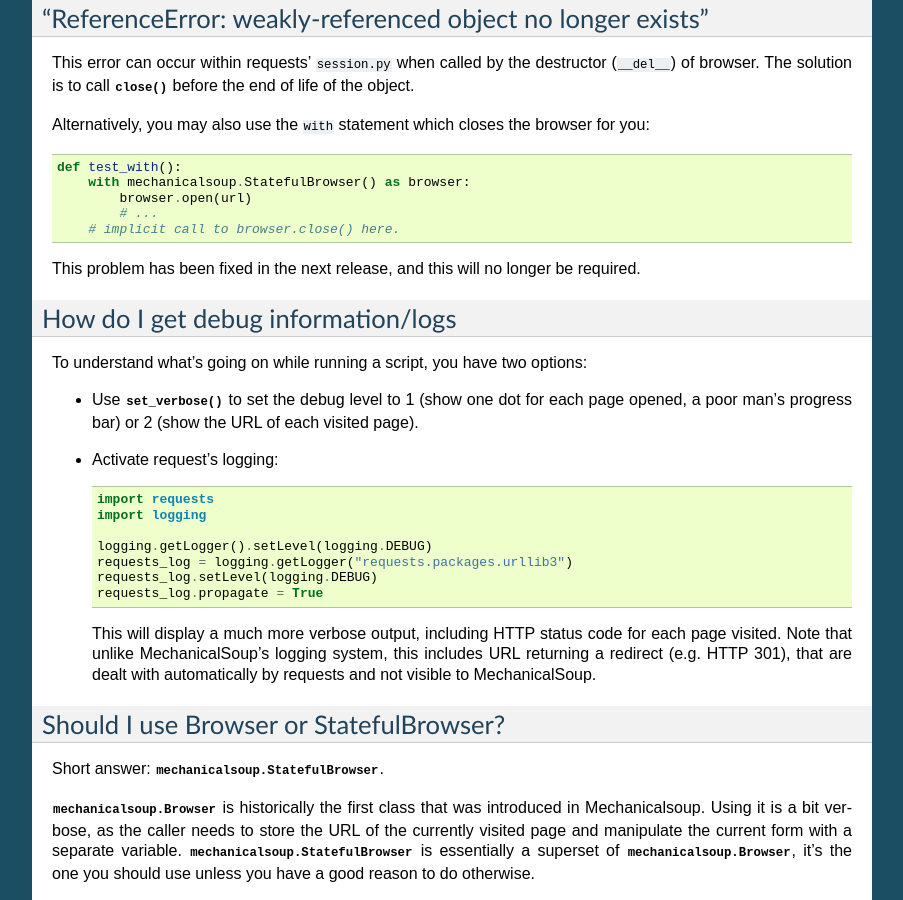
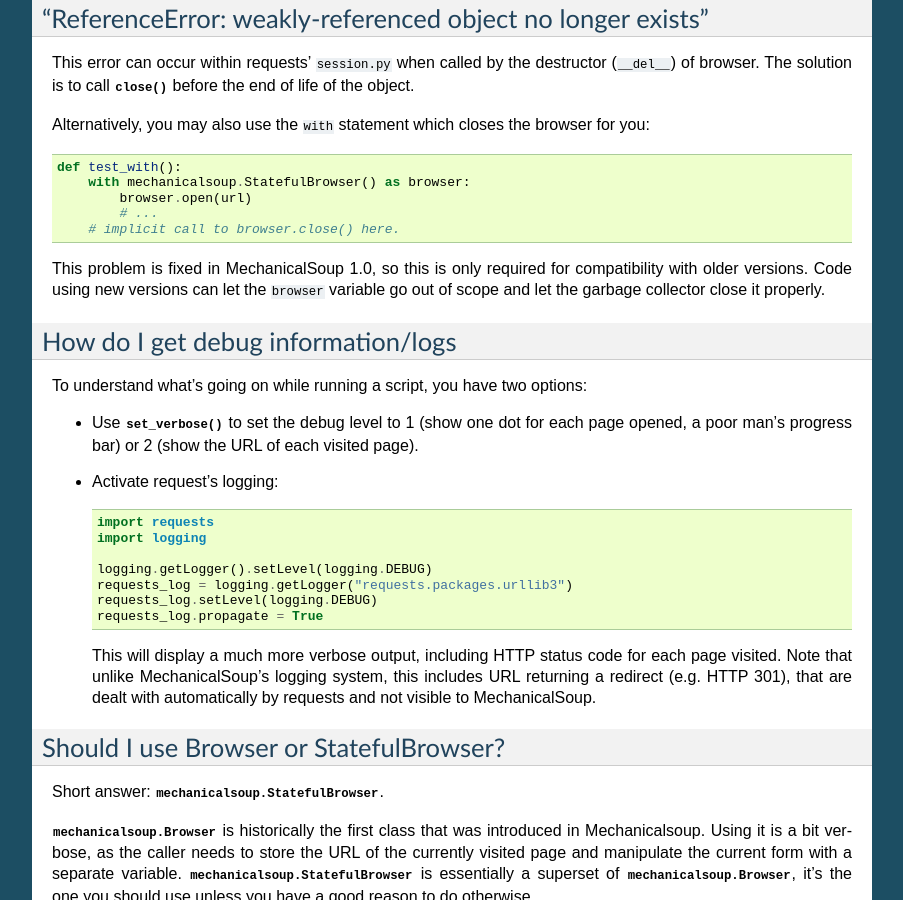
Before and after one commit to MechanicalSoup/MechanicalSoup, a Sphinx documentation site: the page built from docs/faq.rst, in a window 1280 px wide and 900 px high, scrolled down 841 px. Shown: the whole window, without its empty margins (198-1101 px from the left). Built offline with Sphinx 7.4.7, drawn with Linux system fonts in a browser that asks for light colours.

Commit message:
fixup: documentation
The next major release will be 1.0, and the doc on readthedocs is by
default the build of the stable one, so this will only be visible on
the official doc after 1.0 is released.

```diff
--- a/docs/faq.rst
+++ b/docs/faq.rst
@@ -69,7 +69,10 @@
           # ...
       # implicit call to browser.close() here.
 
-This problem has been fixed in the next release, and this will no longer be required.
+This problem is fixed in MechanicalSoup 1.0, so this is only required
+for compatibility with older versions. Code using new versions can let
+the ``browser`` variable go out of scope and let the garbage collector
+close it properly.
 
 How do I get debug information/logs
 ~~~~~~~~~~~~~~~~~~~~~~~~~~~~~~~~~~~
```
Also changed, not shown: 1 other file.
